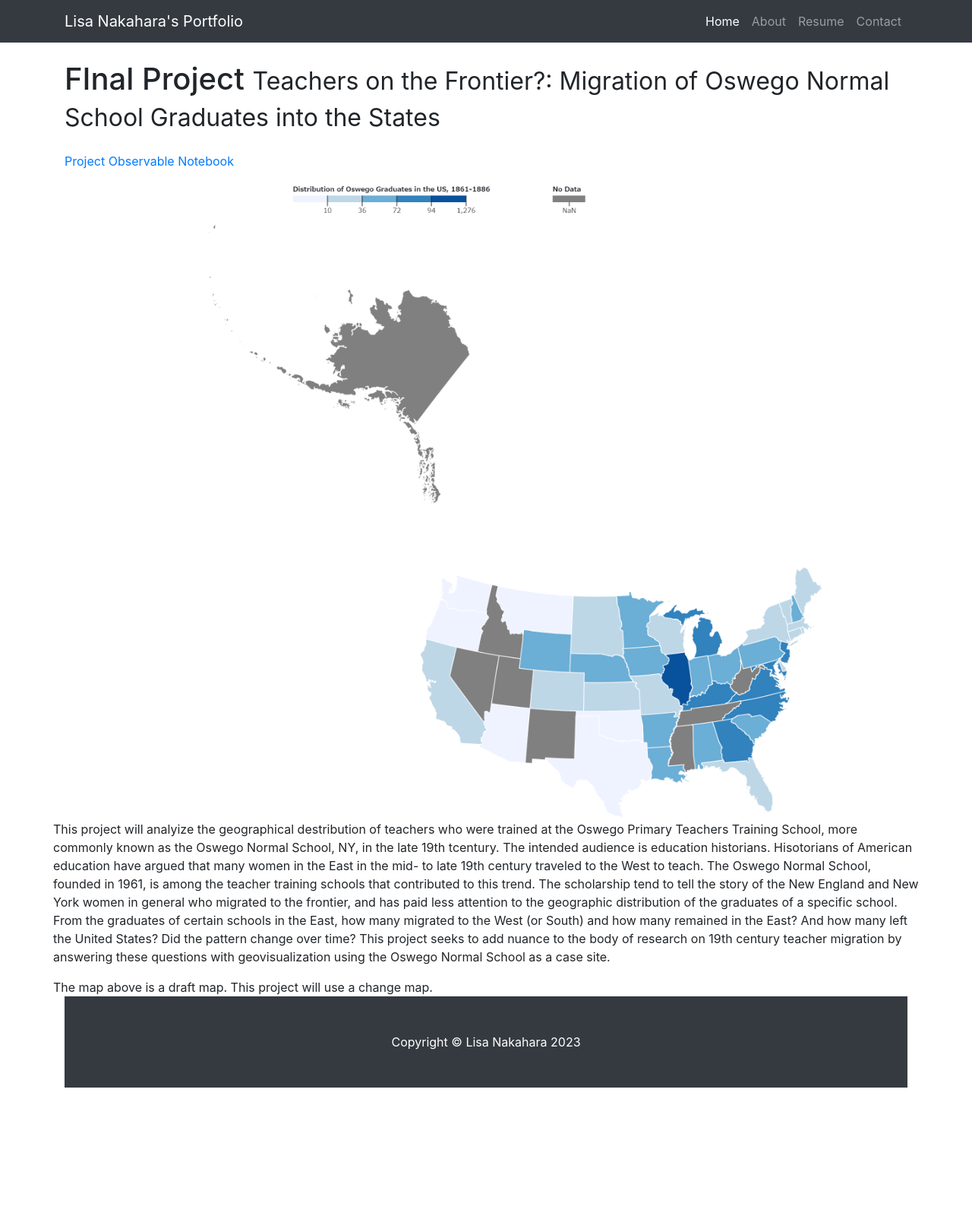
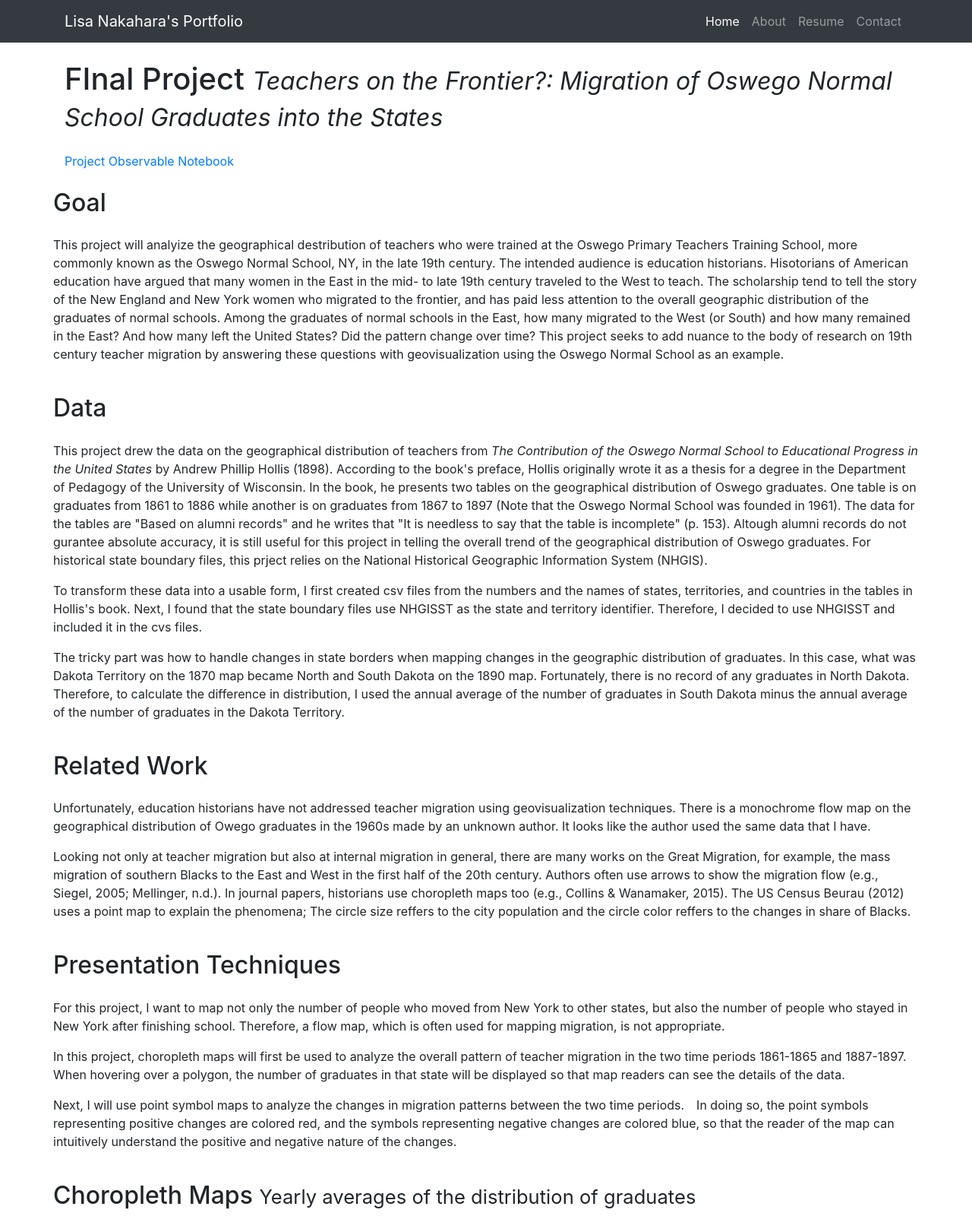
Before and after one commit to geog3540/nakahara, a website: page finalproject.html in a window 1280 px wide. Shown: the top 1600 px of the page at 76% size. Before the commit the page ends 1431 px from the top, so only its background shows below. Drawn offline with Linux system fonts and the light colour scheme.

Commit message:
modified final project

```diff
--- a/finalproject.html
+++ b/finalproject.html
@@ -53,15 +53,38 @@
 
       <!-- Page Heading -->
       <h1 class="my-4">FInal Project
-        <small>Teachers on the Frontier?: Migration of Oswego Normal School Graduates into the States</small>
+        <small><i>Teachers on the Frontier?: Migration of Oswego Normal School Graduates into the States</i></small>
       </h1>
 
       <a href="https://observablehq.com/d/cefcef5ac5462a3a">Project Observable Notebook</a>
 
       <div class="row">
-        <img class="card-img-top" src="images/draftmap.png" alt="">
-        <p class="card-text">This project will analyize the geographical destribution of teachers who were trained at the Oswego Primary Teachers Training School, more commonly known as the Oswego Normal School, NY, in the late 19th tcentury. The intended audience is education historians. Hisotorians of American education have argued that many women in the East in the mid- to late 19th century traveled to the West to teach. The Oswego Normal School, founded in 1961, is among the teacher training schools that contributed to this trend. The scholarship tend to tell the story of the New England and New York women in general who migrated to the frontier, and has paid less attention to the geographic distribution of the graduates of a specific school. From the graduates of certain schools in the East, how many migrated to the West (or South) and how many remained in the East? And how many left the United States? Did the pattern change over time? This project seeks to add nuance to the body of research on 19th century teacher migration by answering these questions with geovisualization using the Oswego Normal School as a case site.</p>
-        <p class="card-text">The map above is a draft map. This project will use a change map.
+        <h2 class="my-4"> Goal</h2>
+        <p class="card-text">This project will analyize the geographical destribution of teachers who were trained at the Oswego Primary Teachers Training School, more commonly known as the Oswego Normal School, NY, in the late 19th century. The intended audience is education historians. Hisotorians of American education have argued that many women in the East in the mid- to late 19th century traveled to the West to teach. The scholarship tend to tell the story of the New England and New York women who migrated to the frontier, and has paid less attention to the overall geographic distribution of the graduates of normal schools. Among the graduates of normal schools in the East, how many migrated to the West (or South) and how many remained in the East? And how many left the United States? Did the pattern change over time? This project seeks to add nuance to the body of research on 19th century teacher migration by answering these questions with geovisualization using the Oswego Normal School as an example.</p>
+        <h2 class="my-4"> Data</h2>
+        <p class="card-text">This project drew the data on the geographical distribution of teachers from <i>The Contribution of the Oswego Normal School to Educational Progress in the United States</i> by Andrew Phillip Hollis (1898). According to the book's preface, Hollis originally wrote it as a thesis for a degree in the Department of Pedagogy of the University of Wisconsin. In the book, he presents two tables on the geographical distribution of Oswego graduates. One table is on graduates from 1861 to 1886 while another is on graduates from 1867 to 1897 (Note that the Oswego Normal School was founded in 1961). The data for the tables are "Based on alumni records" and he writes that "It is needless to say that the table is incomplete" (p. 153). Altough alumni records do not gurantee absolute accuracy, it is still useful for this project in telling the overall trend of the geographical distribution of Oswego graduates. For historical state boundary files, this prject relies on the National Historical Geographic Information System (NHGIS).</p>
+        <p class="card-text">To transform these data into a usable form, I first created csv files from the numbers and the names of states, territories, and countries in the tables in Hollis's book. Next, I found that the state boundary files use NHGISST as the state and territory identifier. Therefore, I decided to use NHGISST and included it in the cvs files.</p>
+        <p class="card-text">The tricky part was how to handle changes in state borders when mapping changes in the geographic distribution of graduates. In this case, what was Dakota Territory on the 1870 map became North and South Dakota on the 1890 map. Fortunately, there is no record of any graduates in North Dakota. Therefore, to calculate the difference in distribution, I used the annual average of the number of graduates in South Dakota minus the annual average of the number of graduates in the Dakota Territory.</p>
+        <h2 class="my-4"> Related Work</h2>
+        <p class="card-text">Unfortunately, education historians have not addressed teacher migration using geovisualization techniques. There is a monochrome flow map on the geographical distribution of Owego graduates in the 1960s made by an unknown author. It looks like the author used the same data that I have.</p>
+        <p class="card-text">Looking not only at teacher migration but also at internal migration in general, there are many works on the Great Migration, for example, the mass migration of southern Blacks to the East and West in the first half of the 20th century. Authors often use arrows to show the migration flow (e.g., Siegel, 2005; Mellinger, n.d.). In journal papers, historians use choropleth maps too (e.g., Collins & Wanamaker, 2015). The US Census Beurau (2012) uses a point map to explain the phenomena; The circle size reffers to the city population and the circle color reffers to the changes in share of Blacks. </p>
+        <h2 class="my-4"> Presentation Techniques</h2>
+        <p class="card-text">For this project, I want to map not only the number of people who moved from New York to other states, but also the number of people who stayed in New York after finishing school. Therefore, a flow map, which is often used for mapping migration, is not appropriate.</p>
+        <p class="card-text">In this project, choropleth maps will first be used to analyze the overall pattern of teacher migration in the two time periods 1861-1865 and 1887-1897. When hovering over a polygon, the number of graduates in that state will be displayed so that map readers can see the details of the data.</p>
+        <p class="card-text">Next, I will use point symbol maps to analyze the changes in migration patterns between the two time periods.　In doing so, the point symbols representing positive changes are colored red, and the symbols representing negative changes are colored blue, so that the reader of the map can intuitively understand the positive and negative nature of the changes.</p>
+        <h2 class="my-4"> Choropleth Maps
+          <small>Yearly averages of the distribution of graduates</small>
+        </h2>
+        <img class="card-img-top" src="images/final1.png" alt="">
+        <img class="card-img-top" src="images/final2.png" alt="">
+        <p class="card-text">The two maps show that majority of graduates stayed in New York and neighboring states. Although there is a data quality limitation (the author who collected those data admits that not all graduates responded to his survey), it looks like Oswego graduates were not very motivated to teach in the Far West.</p>
+        <h2 class="my-4"> Graduated Symbol Map</h2>
+        <p class="card-text">Next, a graduated symbol map is used to analyse how the migration pattern had changed.</p>
+        <img class="card-img-top" src="images/final3.png" alt="">
+        <p class="card-text">Add discussion after problem is solved.</p>
+        <h2 class="my-4"> Conclusion</h2>
+        <p class="card-text">This project examined the migration of teachers in the 19th century, often mentioned in the history of the teaching profession, using graduates of the Oswego Normal School as examples. It showed that from the 1860s to the late 1890s, graduates remained primarily in New York and, if they moved to another state, they remained in states near New York, such as New Jersey. Still, from the 1860s through the 1980s, there were about two to four graduates each year in the Midwest. However, as the point symbol map shows, during the 1890s, the number of Midwestern residents declined by about one to three. In addition, the number of people who migrated to the Far West did not change significantly between these two time periods.</p>
+        <p class="card-text">These findings should alert scholars to the overemphasis on the presence of women teachers who migrated to the West. Yes, some teachers migrated west to teach, but the overwhelming majority did not.</p>
       </div>
       <!-- /.row -->
 
```
Also changed, not shown: images/final1.png (added), images/final2.png (added), images/final3.png (added).
